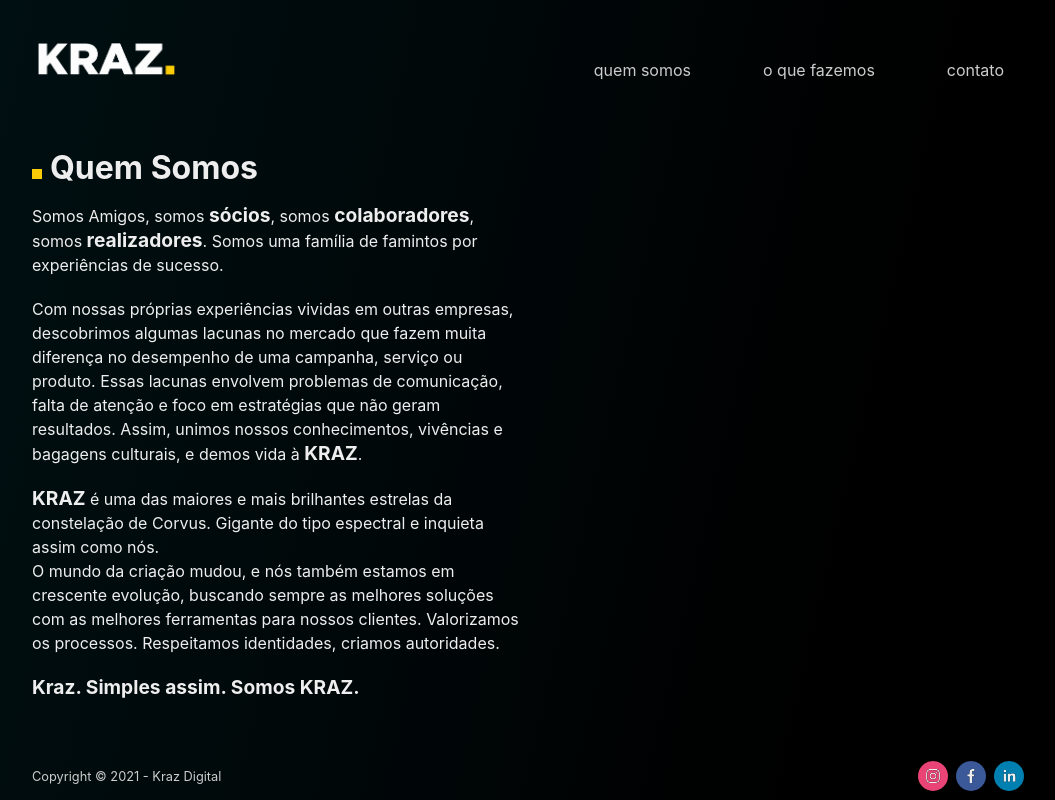
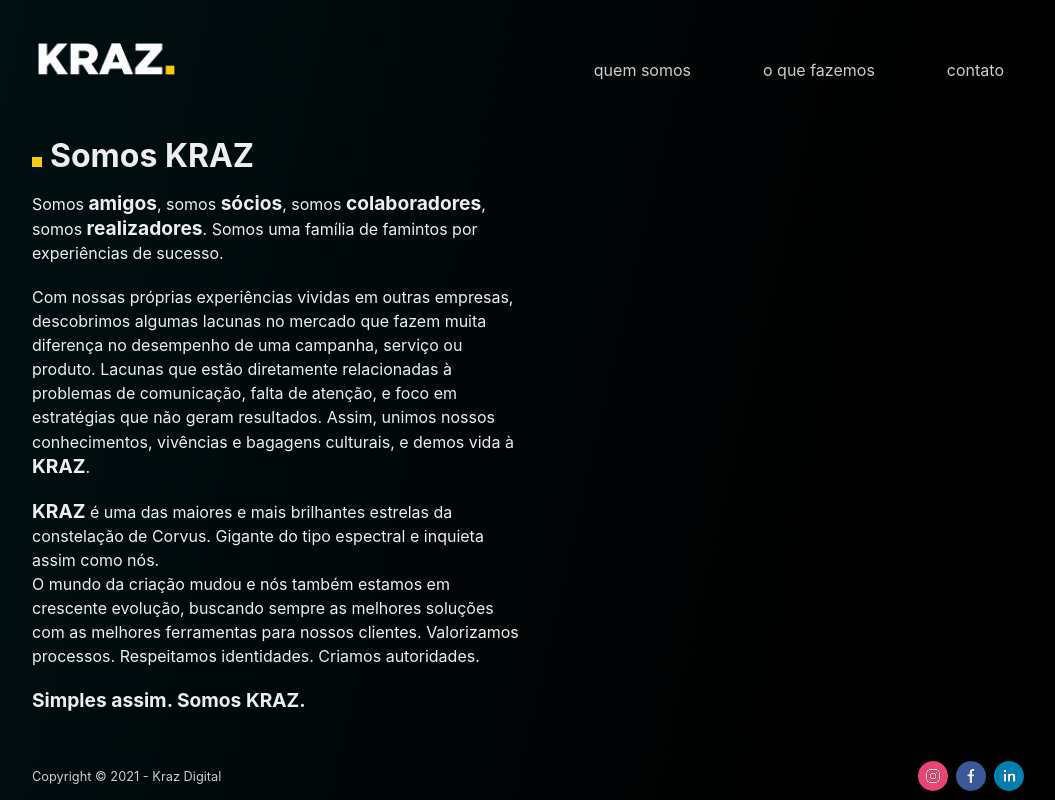
Before and after one commit to flpfar/kraz-next, a Next.js app: page /about in a window 1280 px wide. Shown: the whole page, without its empty margins (112-1167 px from the left). Built offline with nearby package versions, Linux system fonts and the light colour scheme.

Commit message:
Refactor About page content

```diff
--- a/src/pages/about/index.js
+++ b/src/pages/about/index.js
@@ -10,10 +10,10 @@
       <Styled.LeftSection>
         <h1>
           <span className="item-square" />
-          Quem Somos
+          Somos KRAZ
         </h1>
         <p>
-          Somos Amigos, somos <strong>sócios</strong>, somos
+          Somos <strong>amigos</strong>, somos <strong>sócios</strong>, somos
           <strong> colaboradores</strong>, somos <strong>realizadores</strong>.
           Somos uma família de famintos por experiências de sucesso.
         </p>
@@ -21,22 +21,25 @@
         <p>
           Com nossas próprias experiências vividas em outras empresas,
           descobrimos algumas lacunas no mercado que fazem muita diferença no
-          desempenho de uma campanha, serviço ou produto. Essas lacunas envolvem
-          problemas de comunicação, falta de atenção e foco em estratégias que
-          não geram resultados. Assim, unimos nossos conhecimentos, vivências e
-          bagagens culturais, e demos vida à <strong>KRAZ</strong>.
+          desempenho de uma campanha, serviço ou produto. Lacunas que estão
+          diretamente relacionadas à problemas de comunicação, falta de atenção,
+          e foco em estratégias que não geram resultados. Assim, unimos nossos
+          conhecimentos, vivências e bagagens culturais, e demos vida à
+          <strong> KRAZ</strong>.
         </p>
         <br />
         <p>
           <strong>KRAZ</strong> é uma das maiores e mais brilhantes estrelas da
           constelação de Corvus. Gigante do tipo espectral e inquieta assim como
-          nós. <br/> O mundo da criação mudou, e nós também estamos em crescente evolução, buscando
-          sempre as melhores soluções com as melhores ferramentas para nossos clientes.
-          Valorizamos os processos. Respeitamos identidades, criamos
-          autoridades.
+          nós. <br /> O mundo da criação mudou e nós também estamos em crescente
+          evolução, buscando sempre as melhores soluções com as melhores
+          ferramentas para nossos clientes. Valorizamos processos. Respeitamos
+          identidades. Criamos autoridades.
         </p>
         <br />
-        <p><strong>Kraz. Simples assim. Somos KRAZ.</strong></p>
+        <p>
+          <strong>Simples assim. Somos KRAZ.</strong>
+        </p>
       </Styled.LeftSection>
       <Styled.RightSection></Styled.RightSection>
     </Styled.Main>
```
